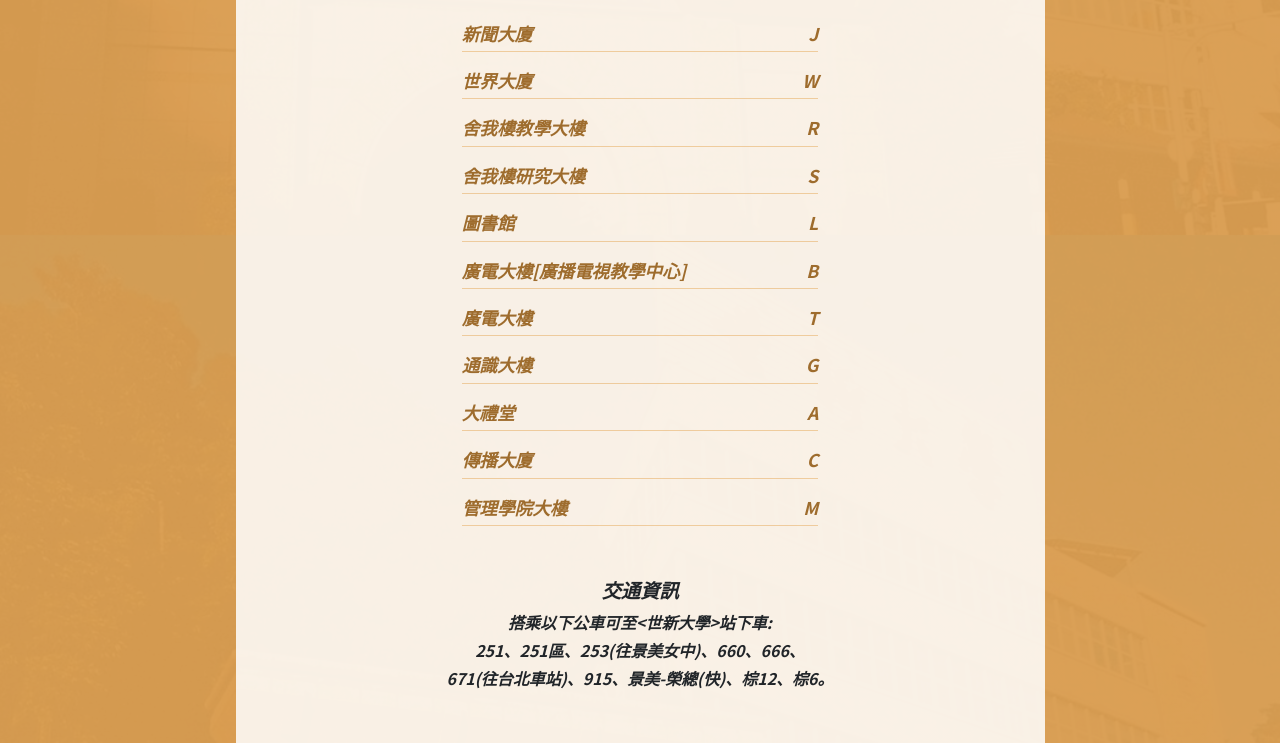
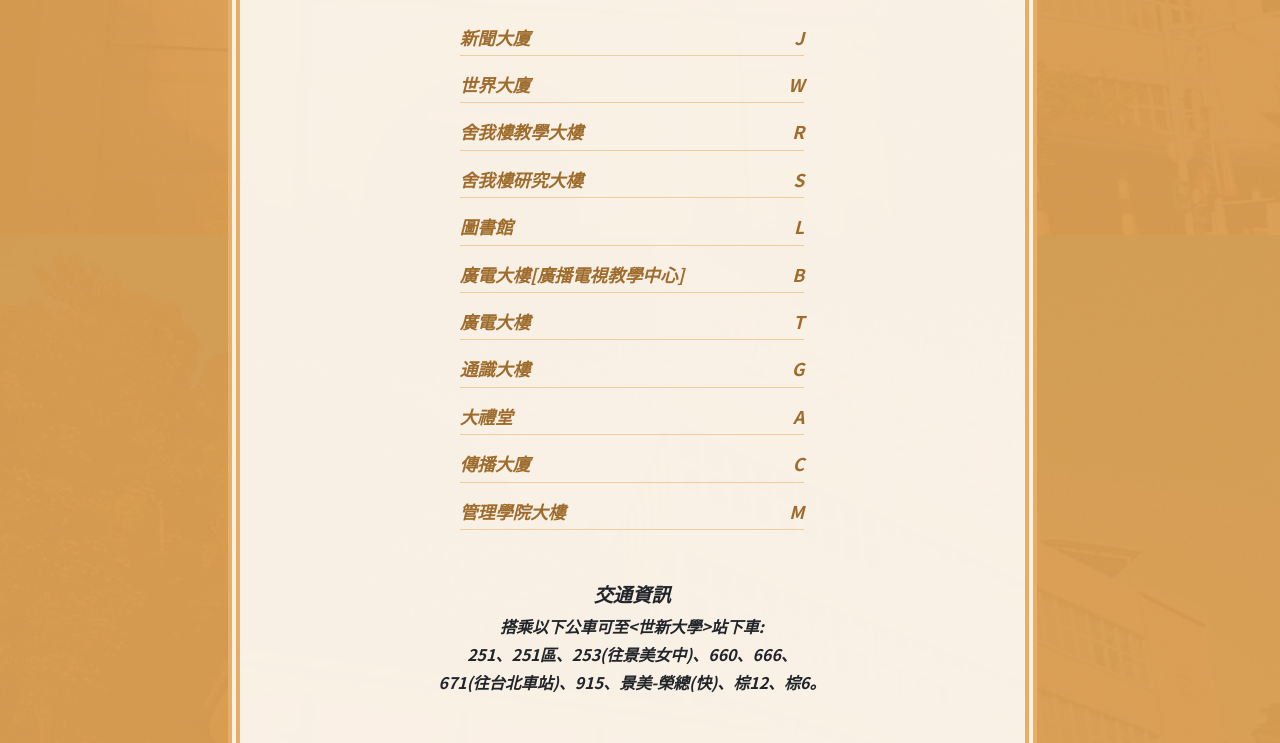
Before and after one commit to chichi-yuan/SHU-ICS, a website: page store.html in a window 1280 px wide. Shown: the part 725-1468 px from the top of the page. Drawn offline with Linux system fonts and the light colour scheme.

Commit message:
Add files via upload

```diff
--- a/store.html
+++ b/store.html
@@ -75,7 +75,7 @@
       <div class="container">
         <div class="row">
           <div class="col-xl-9 mx-auto">
-            <div class="cta-inner text-center rounded">
+            <div class="cta-inner ab text-center rounded">
               <h2 class="section-heading mb-5">
                 <span class="section-heading-upper">FLOOR NUMBER</span>
                 <span class="section-heading-lower">大樓樓層資訊</span>
```
